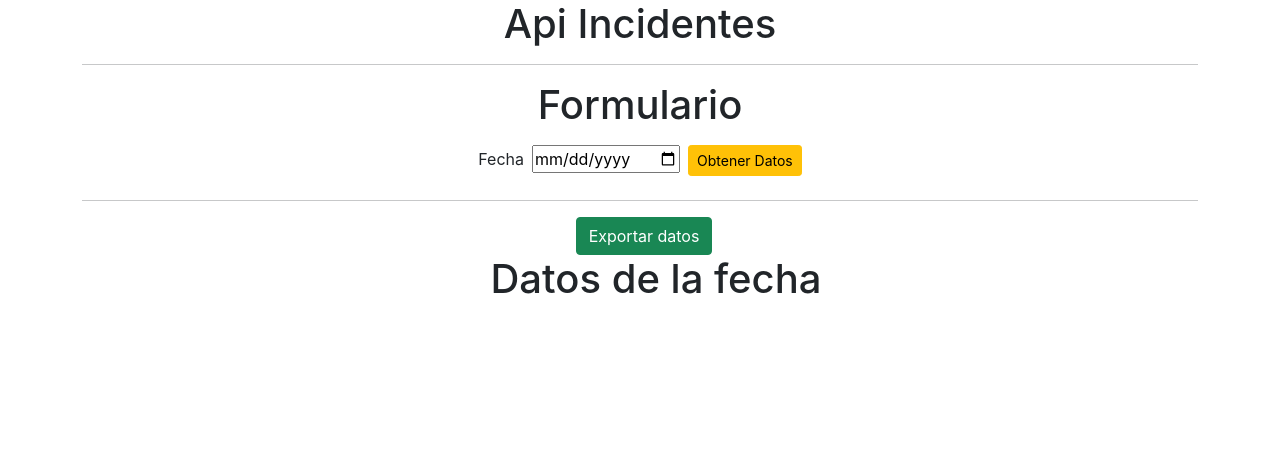
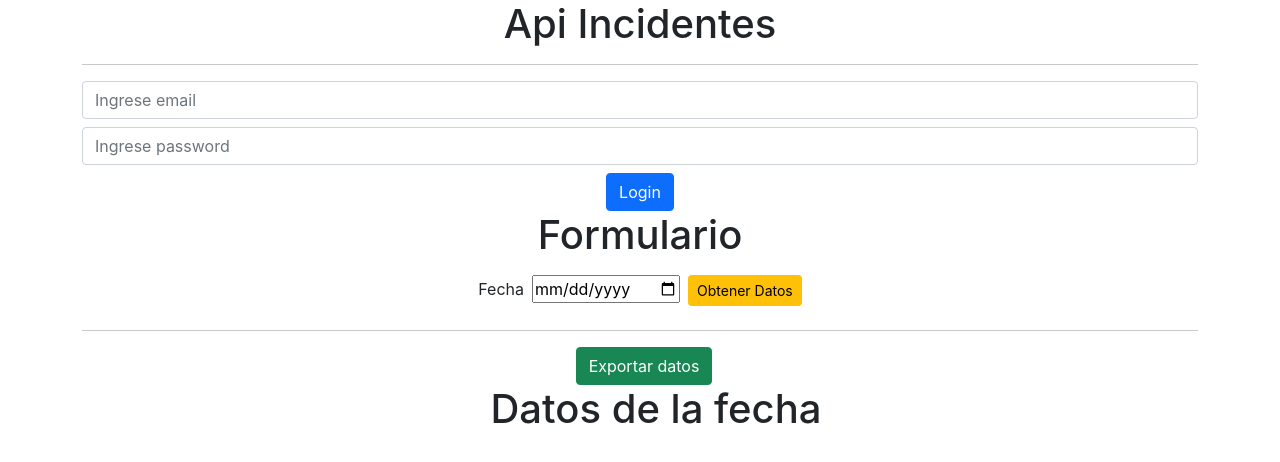
Before and after one commit to luisgl97/api-incidentes, a React (Create React App) app: page / in a window 1280 px wide. Shown: the top 462 px of the page. Built offline with nearby package versions, Linux system fonts and the light colour scheme.

Commit message:
Formulario Login

```diff
--- a/src/App.js
+++ b/src/App.js
@@ -1,8 +1,11 @@
-import { useState, useEffect } from "react";
+import { useState} from "react";
 import {ExportarDatos} from "./components/ExportarDatos";
 import { Formulario } from "./components/Formulario";
+import { Login } from "./components/Login";
 
 function App() {
+
+  const [token, setToken] = useState();
 
   const [incidencia, setIncidencia] = useState([]);
   const [arrayObjeto, setArrayObjeto] = useState([]);
@@ -13,7 +16,8 @@ function App() {
       <div className="text-center">
       <h1>Api Incidentes</h1>
       <hr />
-      <Formulario setFecha={setFecha} setIncidencia={setIncidencia} setArrayObjeto={setArrayObjeto}/>
+      <Login setToken={setToken}/>
+      <Formulario token={token} setFecha={setFecha} setIncidencia={setIncidencia} setArrayObjeto={setArrayObjeto}/>
       <hr />
       <ExportarDatos fecha={fecha} incidencia={incidencia} arrayObjeto={arrayObjeto}/>
       </div>
--- a/src/components/ExportarDatos.js
+++ b/src/components/ExportarDatos.js
@@ -7,14 +7,17 @@ export const ExportarDatos = (props) => {
   const mandarDatosExcel = async () => {
     try {
 
+      const urlSheetBestApi='https://sheet.best/api/sheets/08289069-f48f-4ae7-86e9-a84f3763e456';
+
       //Api sheetbest para exportar los objetos en
-      const res = await fetch('https://sheet.best/api/sheets/08289069-f48f-4ae7-86e9-a84f3763e456',{
+      const res = await fetch(urlSheetBestApi,{
         method: 'POST',
         headers:{
           "Content-Type": "application/json",
         },
         body: JSON.stringify(arrayObjeto)
       })
+      console.log(res);
       console.log("Mandar datos excel");
       console.log(arrayObjeto)
     } catch (error) {
--- a/src/components/Formulario.js
+++ b/src/components/Formulario.js
@@ -3,7 +3,7 @@ import { useForm } from "react-hook-form";
 
 export const Formulario = (props) => {
 
-  const {setFecha, setIncidencia, setArrayObjeto} = props;
+  const {token, setFecha, setIncidencia, setArrayObjeto} = props;
   const {
     register,
     handleSubmit,
@@ -27,8 +27,7 @@ export const Formulario = (props) => {
           method: "POST",
           headers: {
             "Content-Type": "application/json",
-            "x-access-token":
-              "eyJhbGciOiJIUzI1NiIsInR5cCI6IkpXVCJ9.eyJ1c3VfaWQiOjM1OSwicGVyX2lkIjozNDEsIm5vbWJyZSI6IkVSTkVTVE8gIENBTkNITyBST0RSw41HVUVaICIsImlhdCI6MTY0NzQ1MjAyMiwiZXhwIjoxNjQ3NDgwODIyfQ.MKnORkTb7dxShqaKiLOXJ_pRx3ndn025vcKTBjWNYT4",
+            "x-access-token": token,
           },
           body: JSON.stringify(fecha),
         }
--- /dev/null
+++ b/src/components/Login.js
@@ -0,0 +1,66 @@
+import React from "react";
+import { useForm } from "react-hook-form";
+
+export const Login = (props) => {
+  const { setToken } = props;
+
+  const {
+    register,
+    handleSubmit,
+    formState: { errors },
+  } = useForm();
+
+  const onSubmit = (data, e) => {
+    console.log(data);
+    obtenerToken(data);
+  };
+
+  const obtenerToken =  async (data)=>{
+    try {
+
+        const res = await fetch(
+          "http://ogit.imp.gob.pe/impapi/login",
+          {
+            method: "POST",
+            headers: {
+              "Content-Type": "application/json",
+            },
+            body: JSON.stringify(data),
+          }
+        );
+        const token = await res.json();
+        console.log(token.sesion.token);
+        setToken(token.sesion.token);
+      } catch (error) {
+        console.log(error);
+      }
+  }
+
+  return (
+    <form onSubmit={handleSubmit(onSubmit)}>
+      <input
+        className="form-control my-2"
+        type="email"
+        name="u"
+        placeholder="Ingrese email"
+        {...register("u", { required: true })}
+      />
+      {errors.u && (
+        <span className="text-danger text-small d-block">Ingrese el email</span>
+      )}
+      <input
+        className="form-control my-2"
+        type="password"
+        name="p"
+        placeholder="Ingrese password"
+        {...register("p", { required: true })}
+      />
+      {errors.password && (
+        <span className="text-danger text-small d-block">
+          Ingrese correctamente el password
+        </span>
+      )}
+      <button className="btn btn-primary">Login</button>
+    </form>
+  );
+};
```
